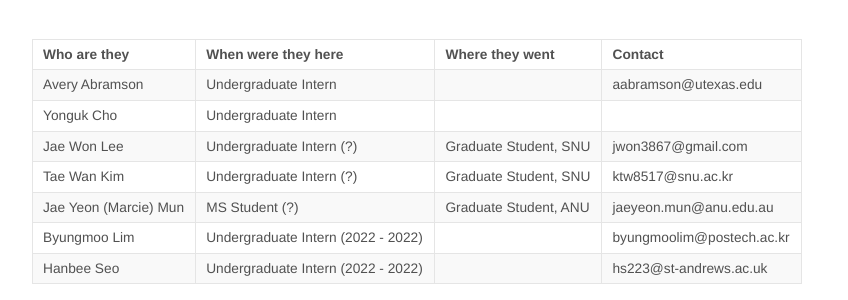
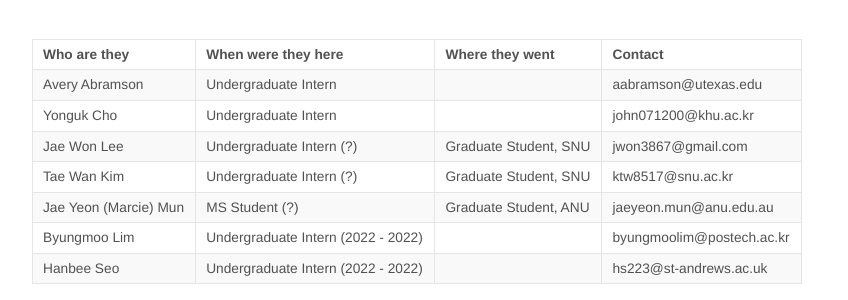
Before and after one commit to exgalcos/exgalcos.github.io, a Jekyll site: the page built from people.md, in a window 1280 px wide and 900 px high, scrolled down 1788 px. Shown: the part 596-896 px from the top of the window, without its empty margins (223-1071 px from the left). Built offline with Jekyll 4.4.1, drawn with Linux system fonts in a browser that asks for light colours; nearby versions of some CDN libraries; comment, search, counter and statistics services are not loaded.

Commit message:
Update people.md

```diff
--- a/people.md
+++ b/people.md
@@ -55,7 +55,7 @@ permalink: /people/
 | Who are they | When were they here | Where they went | Contact |
 | :------------- |:-------------| :-----------| :-----------|
 | Avery Abramson | Undergraduate Intern | | aabramson@utexas.edu |
-| Yonguk Cho | Undergraduate Intern | | |
+| Yonguk Cho | Undergraduate Intern | | john071200@khu.ac.kr |
 | Jae Won Lee | Undergraduate Intern (?) | Graduate Student, SNU | jwon3867@gmail.com |
 | Tae Wan Kim | Undergraduate Intern (?) | Graduate Student, SNU | ktw8517@snu.ac.kr |
 | Jae Yeon (Marcie) Mun | MS Student (?) | Graduate Student, ANU | jaeyeon.mun@anu.edu.au |
```
